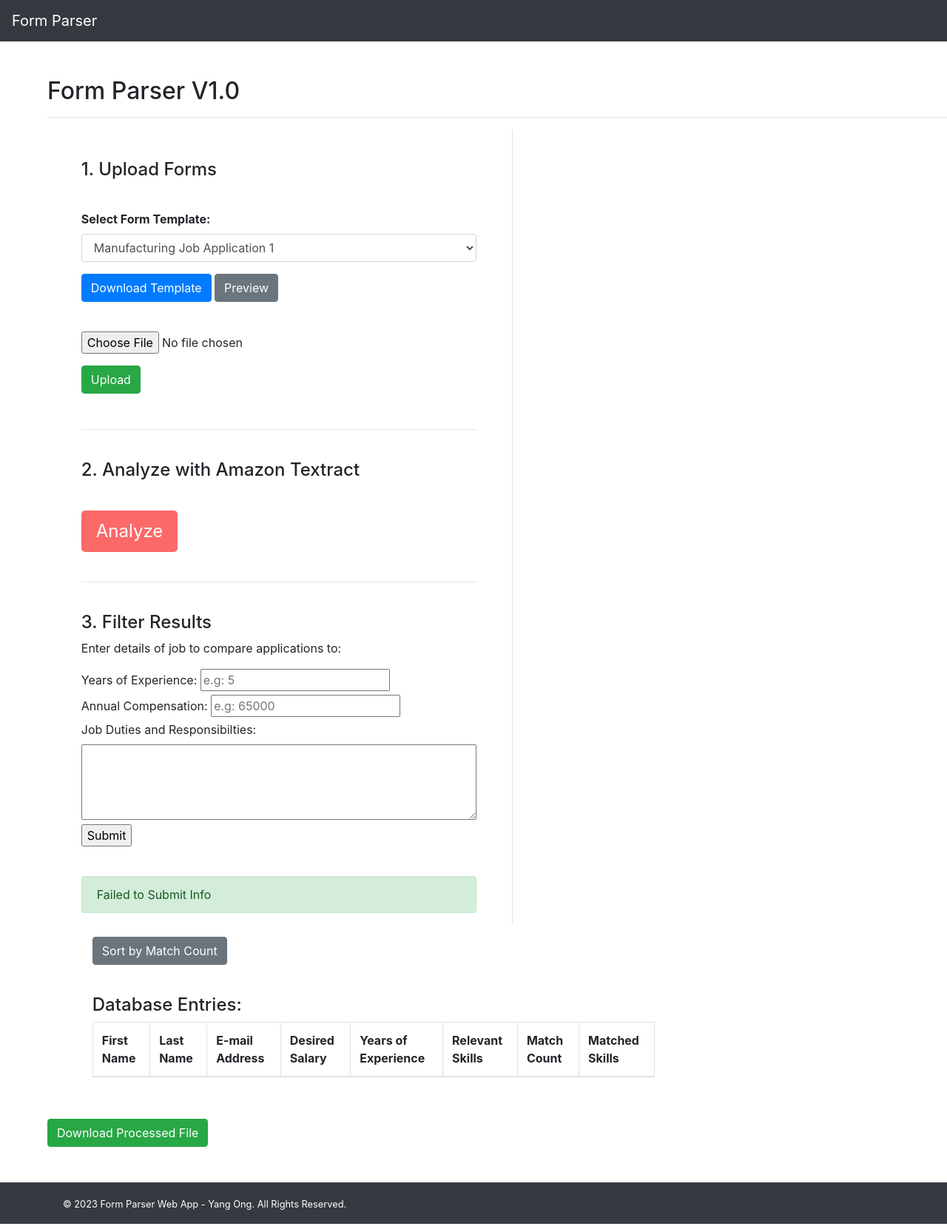
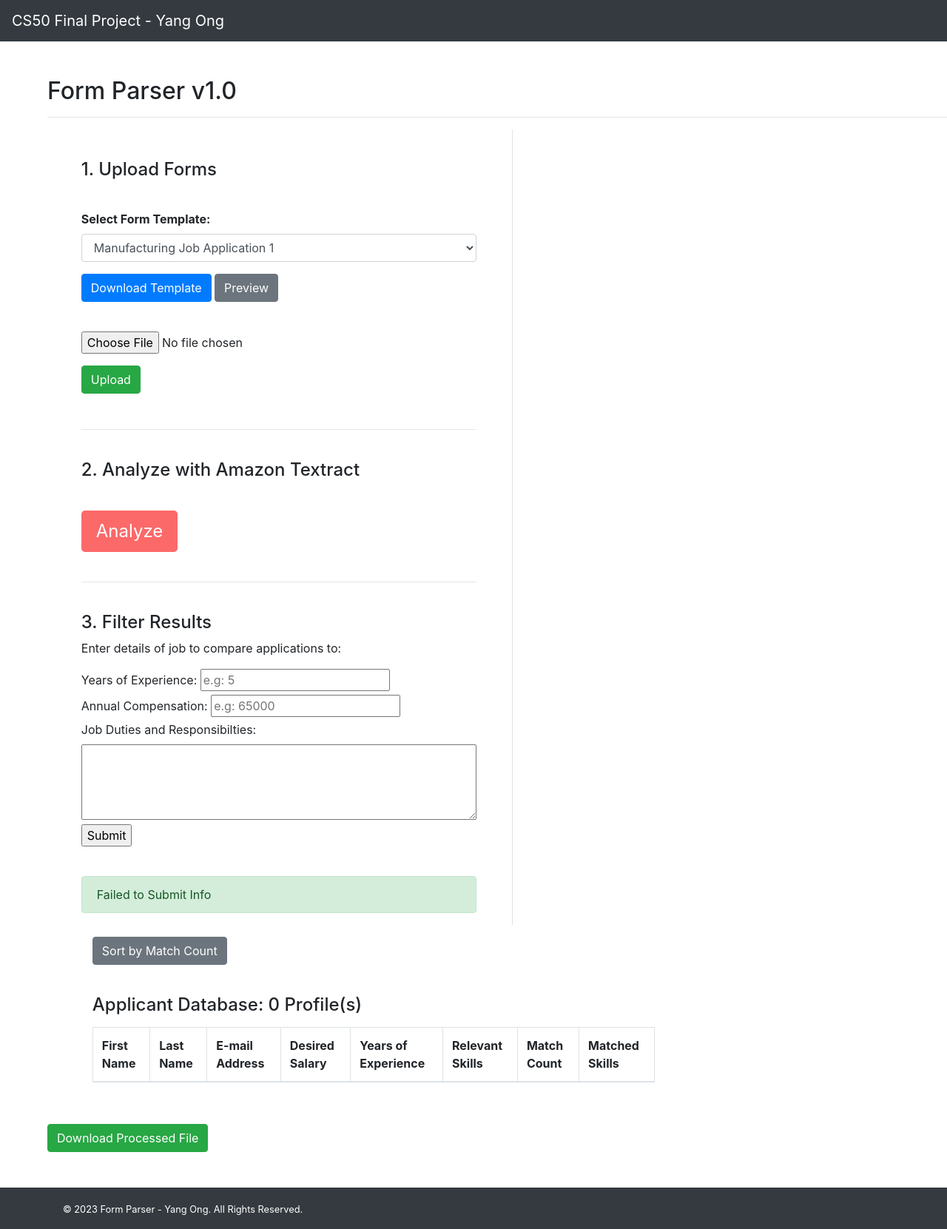
Before and after one commit to yangong17/FormParser, a Flask app: page /filter in a window 1280 px wide. Shown: the whole page at 74% size. Run offline with Flask 3, Linux system fonts and the light colour scheme; lists and menus that the app fills with data are empty; some libraries are stand-ins or nearby versions.

Commit message:
Added an Applicant Database counter, top of table

```diff
--- a/app.py
+++ b/app.py
@@ -269,7 +269,7 @@ def execute():
     return render_template("index.html", executemsg=executemsg)
 
 # =======================================================================
-# Input Job Info (/filter)
+# Filter data (/filter)
 
 @app.route('/filter', methods=['GET', 'POST'])
 def filter():
@@ -325,52 +325,3 @@ def filter():
     else:
         infomsg = "Failed to Submit Info"
         return render_template("index.html", infomsg=infomsg, job_data=job_data)
-
-# =======================================================================
-# Compare Forms to Filters
-
-
-@app.route("/analyze", methods=["POST"])
-def analyze():
-    # Connect to the SQLite database
-    conn = sqlite3.connect('applications.db')
-    cursor = conn.cursor()
-
-    # Extract the user's input skills
-    user_skills = [skill.strip().lower() for skill in job_data['keyWords'].split(',')]
-
-    # Execute the SQL query
-    cursor.execute('SELECT first_name, last_name, email_address, desired_salaryrate, years_of_experience, your_relevant_skills FROM ApplicationData')
-
-    # Fetch all rows
-    rows = cursor.fetchall()
-
-    # Close the connection
-    conn.close()
-
-    # Format the data and compute the number of skill matches for each application
-    data = []
-    for row in rows:
-        # Get the list of matched skills for the current application
-        cleaned_app_skills = row[5].lower()
-        matched_skills_list = [skill for skill in user_skills if skill in cleaned_app_skills]
-
-        # Convert the list to a comma-separated string
-        matched_skills = ', '.join(matched_skills_list)
-
-        data.append({
-            "first_name": row[0],
-            "last_name": row[1],
-            "email_address": row[2],
-            "desired_salaryrate": row[3],
-            "years_of_experience": row[4],
-            "your_relevant_skills": row[5],
-            "match_count": len(matched_skills_list),  # Use the length of matched_skills_list for the match_count
-            "matched_skills": matched_skills,
-        })
-
-    # Sort the data by match_count (highest first)
-    sorted_data = sorted(data, key=lambda x: x["match_count"], reverse=True)
-
-    # Return the sorted data as JSON
-    return jsonify(sorted_data)
--- a/templates/index.html
+++ b/templates/index.html
@@ -4,7 +4,7 @@
 {% block content %}
 
 
-<h2>Form Parser V1.0</h2>
+<h2>Form Parser v1.0</h2>
 
 <hr>
 <!-- ============================================================================================================================================== -->
@@ -134,7 +134,7 @@
 
                 <!-- Extracted data table -->
                 <div id="dataTableContainer" style="margin-top: 40px; margin-bottom: 40px;">
-                    <h4>Database Entries:</h4>
+                    <h4 style="margin-bottom: 15px;">Applicant Database: {{ table_data|length }} Profile(s)</h4>
                     <table class="table table-bordered" id="extractedDataTable">
                         <thead>
                             <tr>
--- a/templates/layout.html
+++ b/templates/layout.html
@@ -38,14 +38,14 @@
     </style>
 
 
-    <title>Form Parser Web App</title>
+    <title>Form Parser</title>
 </head>
 
 <body>
 
     <!-- Navigation bar -->
     <nav class="navbar navbar-expand-lg navbar-dark bg-dark">
-        <a class="navbar-brand" href="/">Form Parser</a>
+        <a class="navbar-brand" href="/">CS50 Final Project - Yang Ong</a>
         <button class="navbar-toggler" type="button" data-toggle="collapse" data-target="#navbarNav" aria-controls="navbarNav" aria-expanded="false" aria-label="Toggle navigation">
             <span class="navbar-toggler-icon"></span>
         </button>
@@ -69,7 +69,7 @@
     <!-- Footer -->
     <footer class="mt-5 py-3 bg-dark text-white">
         <div class="container">
-            <small>&copy; 2023 Form Parser Web App - Yang Ong. All Rights Reserved.</small>
+            <small>&copy; 2023 Form Parser - Yang Ong. All Rights Reserved.</small>
         </div>
     </footer>
 
```
Also changed, not shown: applications.db.
